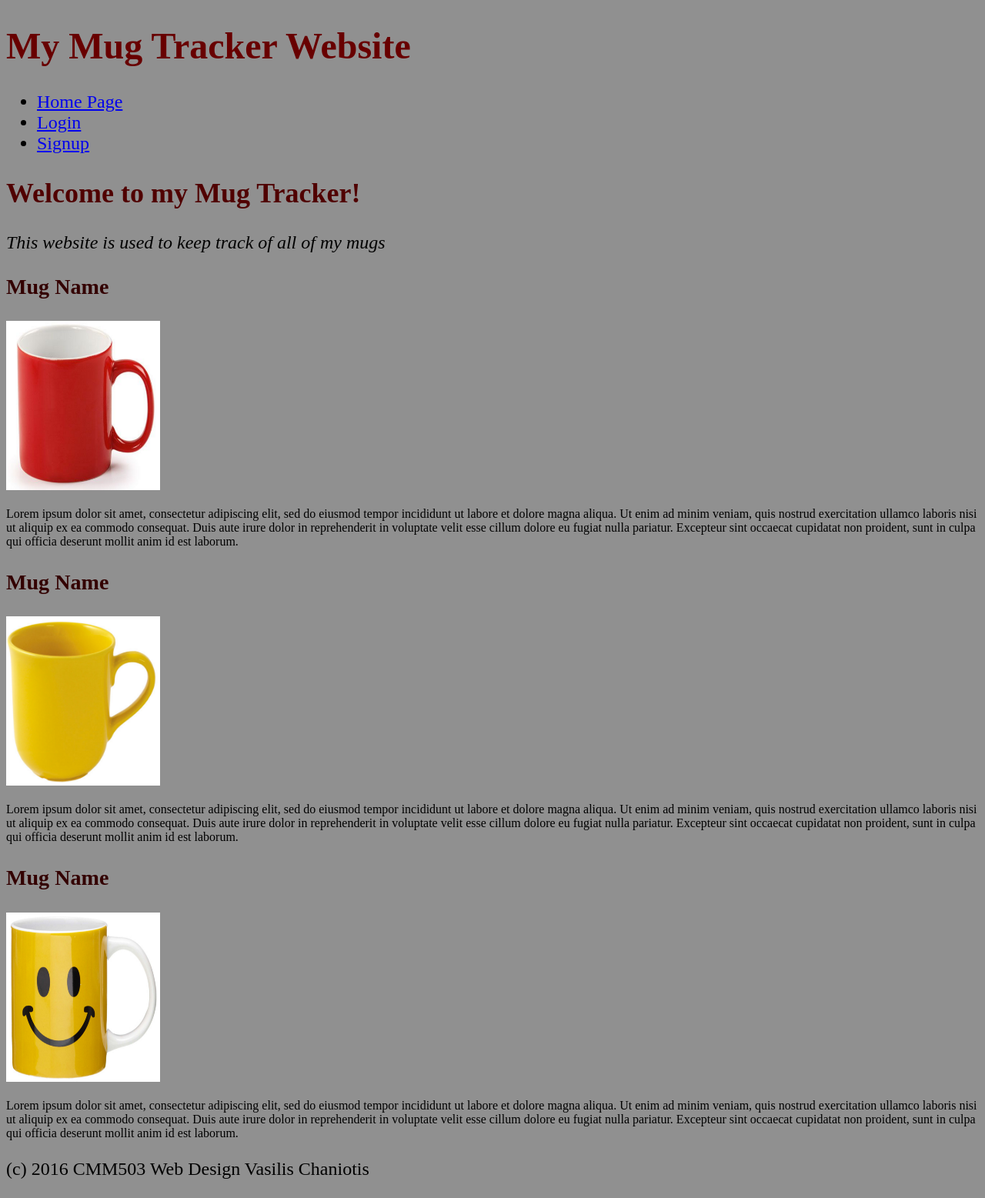
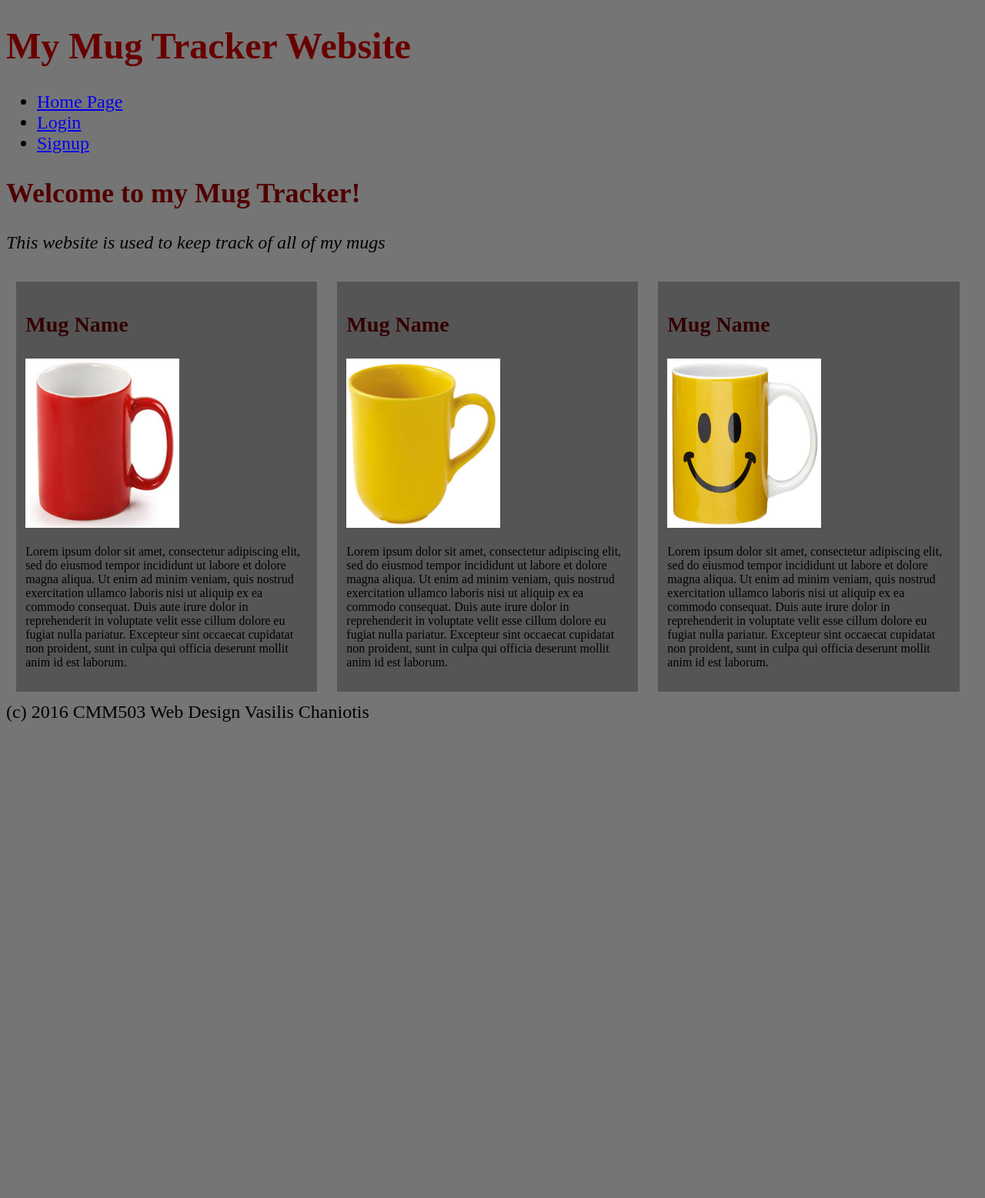
Before and after one commit to vchaniotis/CMM007, a PHP site: page / in a window 1280 px wide. Shown: the whole page at 77% size. After the commit the page ends 938 px from the top, so only its background shows below. Run offline with PHP 8.4, Linux system fonts and the light colour scheme.

Commit message:
23-2-2016

```diff
--- a/22-2/assets/css/style.css
+++ b/22-2/assets/css/style.css
@@ -1,5 +1,5 @@
 body {
-    background-color: #909090;
+    background-color: #757575;
     font-family: "Times New Roman", Georgia, Serif;
     font-size: 24px;
 }
@@ -33,3 +33,11 @@ main > div > h3 {
 main > div > p {
     font-size: 16px;
 }
+
+main > div {
+    background-color: #555555;
+    width: 29%;
+    float: left;
+    margin: 1%;
+    padding: 1%;
+}
```
